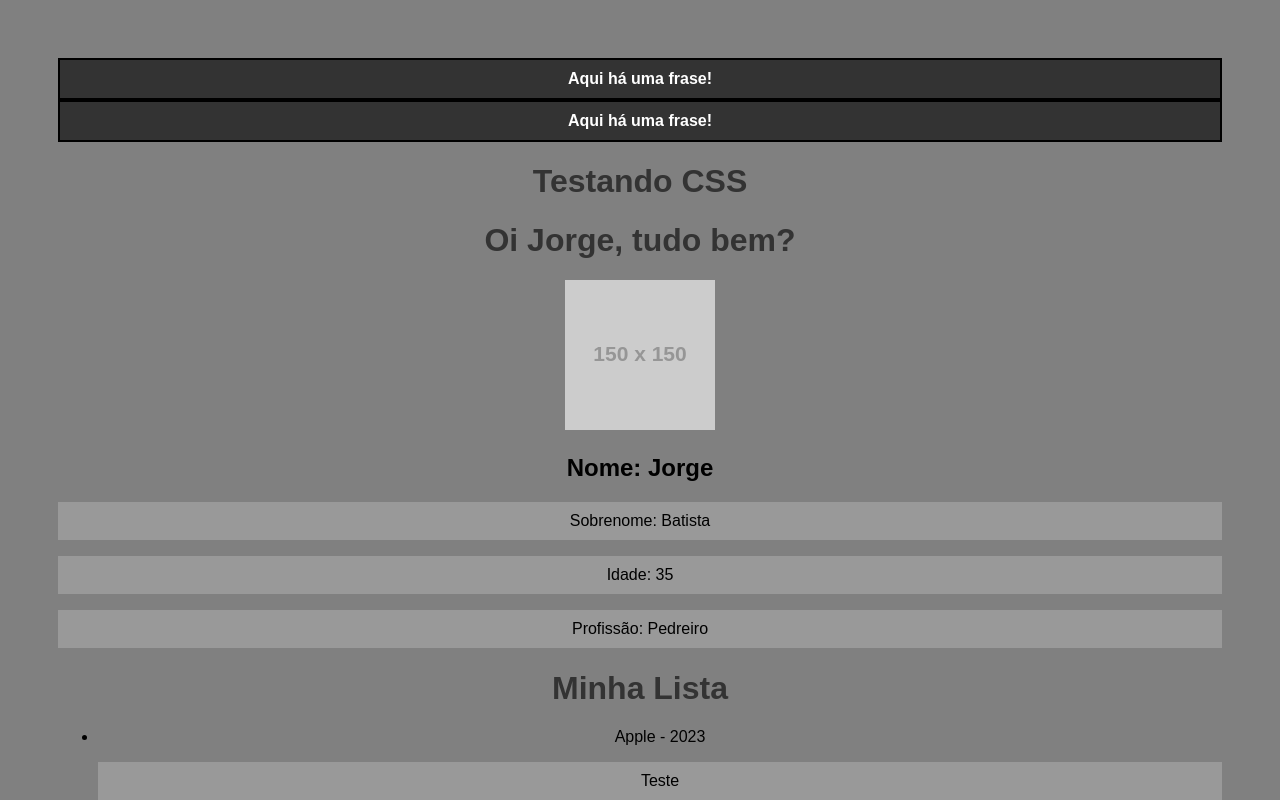
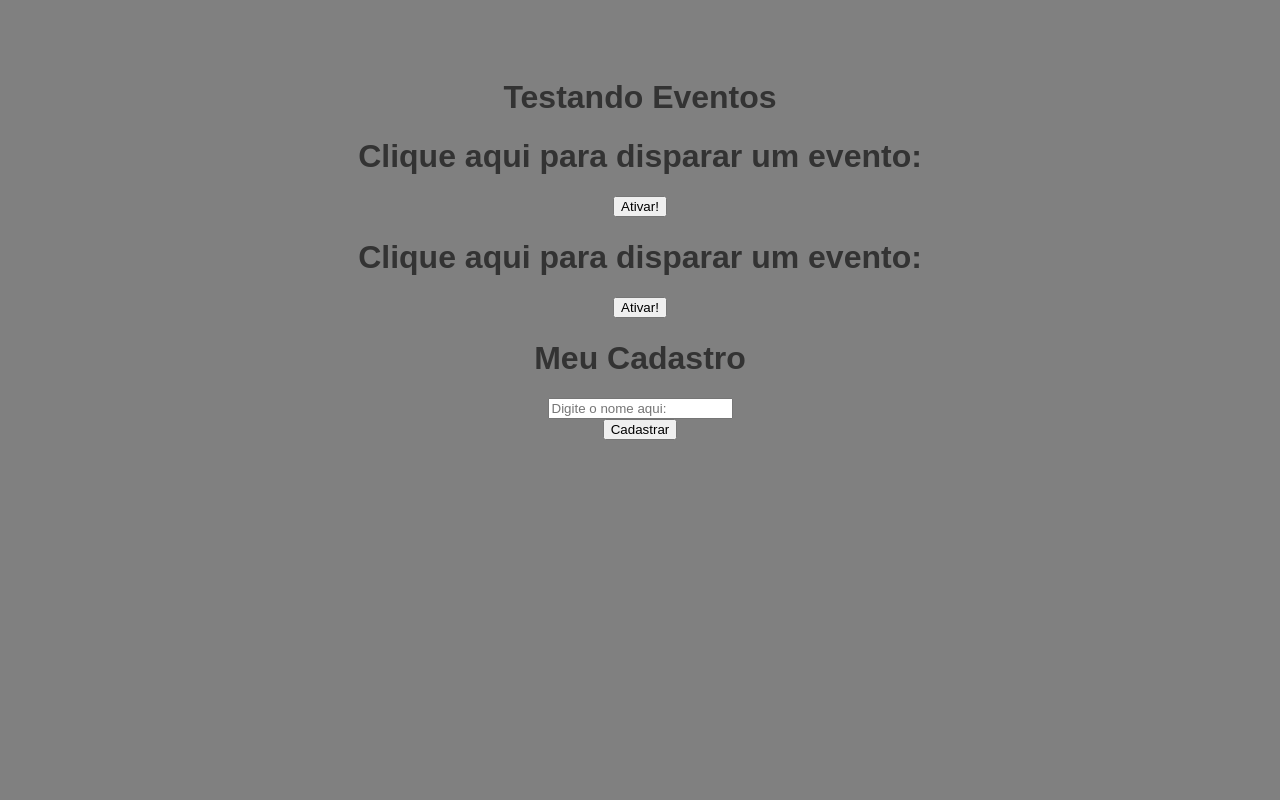
Before and after one commit to DanielleSantosss/Curso-React, a React (Create React App) app in the folder projeto-em-react/: page / in a window 1280 px wide. Shown: the top 800 px of the page. Built offline with nearby package versions, Linux system fonts and the light colour scheme; the HTML template or start-up script is replaced by a standard one.

Commit message:
Testando eventos.

```diff
--- a/projeto-em-react/src/App.js
+++ b/projeto-em-react/src/App.js
@@ -1,20 +1,15 @@
 import './App.css';
-import SayMyName from './components/SayMyName';
-import Pessoa from './components/Pessoa';
-import Frase from  './components/Frase';
-import List from  './components/List'
-
+import Evento from './components/Evento';
+import Form from './components/Form';
 
 function App() {
 
   return (
     <div className="App">
-      <Frase/>
-      <Frase/>
-      <h1>Testando CSS</h1>
-      <SayMyName nome="Jorge"/>
-      <Pessoa foto="https://via.placeholder.com/150" nome="Jorge" sobrenome="Batista" idade="35" profissao="Pedreiro" />
-      <List/>
+      <h1>Testando Eventos</h1>
+      <Evento numero='1'/>
+      <Evento numero='2'/>
+      <Form/>
     </div>
   );
 }
--- /dev/null
+++ b/projeto-em-react/src/components/Evento.jsx
@@ -0,0 +1,16 @@
+function Evento({ numero }) {
+
+    function meuEvento() {
+        console.log(`Olá, você clicou em mim! ${numero}`);
+    }
+
+    return (
+        <div>
+            <h1>Clique aqui para disparar um evento: </h1>
+            <button onClick={meuEvento}>Ativar!</button>
+        </div>
+    )
+
+}
+
+export default Evento
--- /dev/null
+++ b/projeto-em-react/src/components/Form.jsx
@@ -0,0 +1,23 @@
+function Form(){
+
+    function cadastrarUsuario(e){
+        e.preventDefault();
+        console.log("Usuário cadastrado.")
+    }
+
+    return(
+        <div>
+            <h1>Meu Cadastro</h1>
+            <form onSubmit={cadastrarUsuario}>
+                <div>
+                    <input type="text" placeholder="Digite o nome aqui: " />
+                </div>
+                <div>
+                    <input type="submit" value="Cadastrar"/>
+                </div>
+            </form>
+        </div>
+    )
+}
+
+export default Form
```
